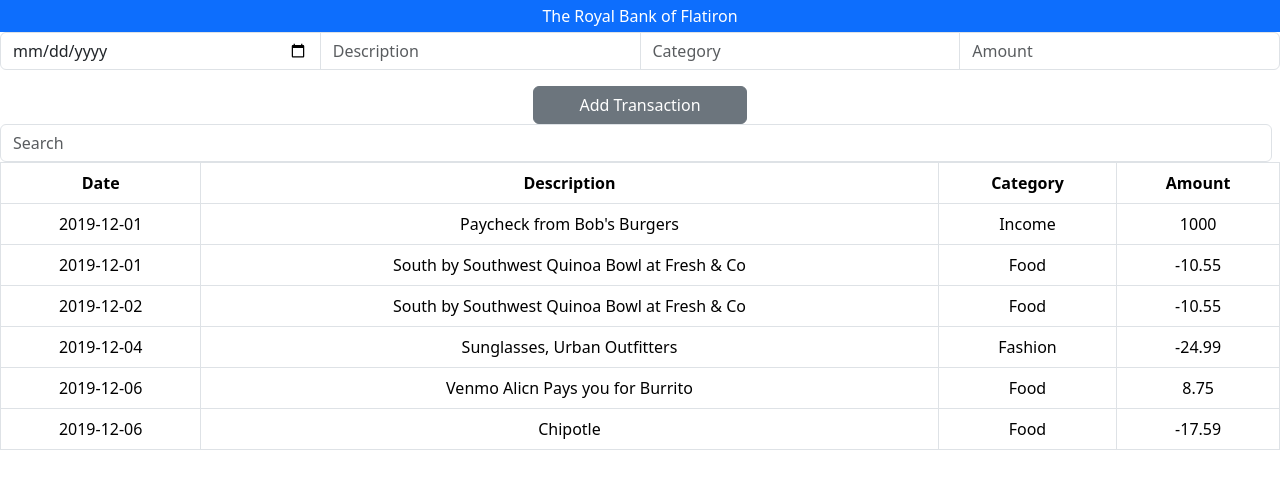
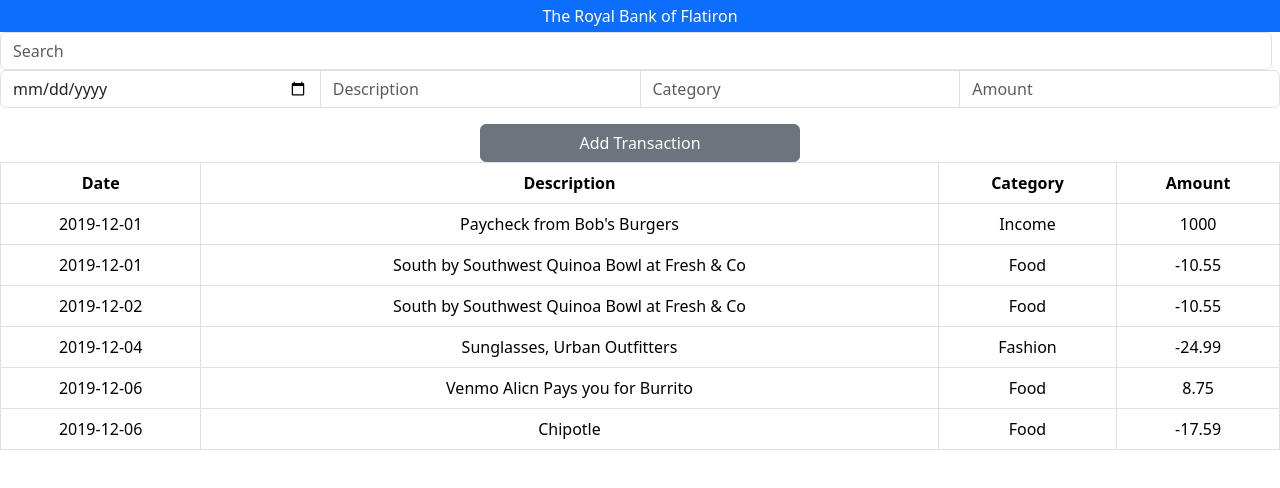
Before and after one commit to laureenmaina/P2--Code-Challenge1, a React (Create React App) app: page / in a window 1280 px wide. Shown: the top 488 px of the page. Built offline with nearby package versions, Linux system fonts and the light colour scheme.

Commit message:
initial commit

```diff
--- a/src/App.js
+++ b/src/App.js
@@ -1,21 +1,27 @@
-import React from "react";
+import React, {useState} from "react";
 import './App.css';
 import Table from "./components/Table"
 import Header from "./components/Header";
 import Filter from "./components/Filter";
-import Inputs from "./components/Inputs";
 import ButtonClick from "./components/Button";
 
 
-function App() {
+
+function App({details, searchList}){
+  const [transactions, setTransactions] = useState([]);
+
+  const addTransaction = (newTransaction,transactions) => {
+    setTransactions([...transactions, newTransaction]);
+  };
+
+
   return (
     <>
 
     <Header/>
-     <Inputs />
-    <ButtonClick />
     <Filter/>
-    <Table />
+    <Table details={details} searchList={searchList}/>
+
 
 
 
--- a/src/components/Button.js
+++ b/src/components/Button.js
@@ -1,25 +1,71 @@
-import React, {useState} from "react";
-
-function ButtonClick(){
-   const newdata=[{
-        date :"",
-        description :"",
-        category :"",
-        amount :""
-    }]
-    const [addTransaction,setaddTransaction] = useState("")
-
-    function ButtonClick(){
-       console.log("added");
+import React, { useState } from "react";
 
 
-    }
-    return(
-        <div className="d-grid gap-2 col-2 mx-auto">
-        <button type="button" className="btn btn-secondary" onClick={ButtonClick}>Add Transaction</button>
+
+function ButtonClick({ onAddTransaction}) {
+
+    const [newTransaction, setnewTransaction] = useState({
+        date: "",
+        description: "",
+        category: "",
+        amount: ""
+
+    });
+    const handleChange = (event) => {
+        const { name, value } = event.target;
+        setnewTransaction({ ...newTransaction, [name]: value });
+      };
+      const handleClick = () => {
+        onAddTransaction(newTransaction);
+        setnewTransaction({
+          date: "",
+          description: "",
+          category: "",
+          amount: ""
+        });
+      };
+
+    return (
+        <>
+        <div className="input-group mb-3">
+    <input
+        type="date"
+        className="form-control"
+        name="date"
+        value={newTransaction.date}
+        placeholder="Date"
+        onChange={handleChange}
+      />
+      <input
+        type="text"
+        className="form-control"
+        name="description"
+        value={newTransaction.description}
+        placeholder="Description"
+        onChange={handleChange}
+      />
+      <input
+        type="text"
+        className="form-control"
+        name="category"
+        value={newTransaction.category}
+        placeholder="Category"
+        onChange={handleChange}
+      />
+      <input
+        type="text"
+        className="form-control"
+        name="amount"
+        value={newTransaction.amount}
+        placeholder="Amount"
+        onChange={handleChange}
+      />
         </div>
-    )
-
+        <div className="d-grid gap-2 col-3 mx-auto">
+      <button type="button" className="btn btn-secondary " onClick={handleClick}>Add Transaction</button>
+      </div>
+</>
+    );
 }
 
-export default ButtonClick
+export default ButtonClick;
--- a/src/components/Filter.js
+++ b/src/components/Filter.js
@@ -1,5 +1,7 @@
 import React, {useState} from "react";
 import Table from "./Table";
+import ButtonClick from "./Button";
+
 
 function Filter(){
   const [details] = useState ([
@@ -41,7 +43,7 @@ function Filter(){
     }
   ]);
 
-  const [searchList, setSearchList]= useState("")
+  const [searchList, setSearchList, addTransaction]= useState("")
 
   function HandleSearchChange(event){
     setSearchList(event.target.value)
@@ -58,6 +60,7 @@ function Filter(){
           value={searchList}
           onChange={HandleSearchChange}></input>
       </form>
+     <ButtonClick onAddTransaction={addTransaction}/>
       <Table details={details} searchList={searchList}/>
 
         </div>
--- a/src/components/Inputs.js
+++ /dev/null
@@ -1,20 +0,0 @@
-import React from "react";
-
-
-function Inputs() {
-
-
-    return (
-        <>
-        <div className="input-group mb-3">
-            <input type="date" className="form-control" placeholder="Date"/>
-            <input type="text" className="form-control" placeholder="Description" />
-            <input type="text" className="form-control" placeholder="Category"/>
-            <input type="text" className="form-control" placeholder="Amount"/>
-          </div>
-
-      </>
-    );
-}
-
-export default Inputs;
--- a/src/components/Table.js
+++ b/src/components/Table.js
@@ -1,8 +1,9 @@
 import React from "react";
 
-function Table({details,searchList}) {
+
+function Table({details,searchList, transactions}) {
   if (!details) {
-    return null; // Or display a loading indicator, error message, etc.
+    return null;
   }
   const filteredData = details.filter(detail =>
     detail.date.toLowerCase().includes(searchList.toLowerCase()) ||  detail.description.toLowerCase().includes(searchList.toLowerCase()) ||
@@ -29,6 +30,7 @@ function Table({details,searchList}) {
               <td>{detail.amount}</td>
             </tr>
           ))}
+
         </tbody>
       </table>
     </div>
```
